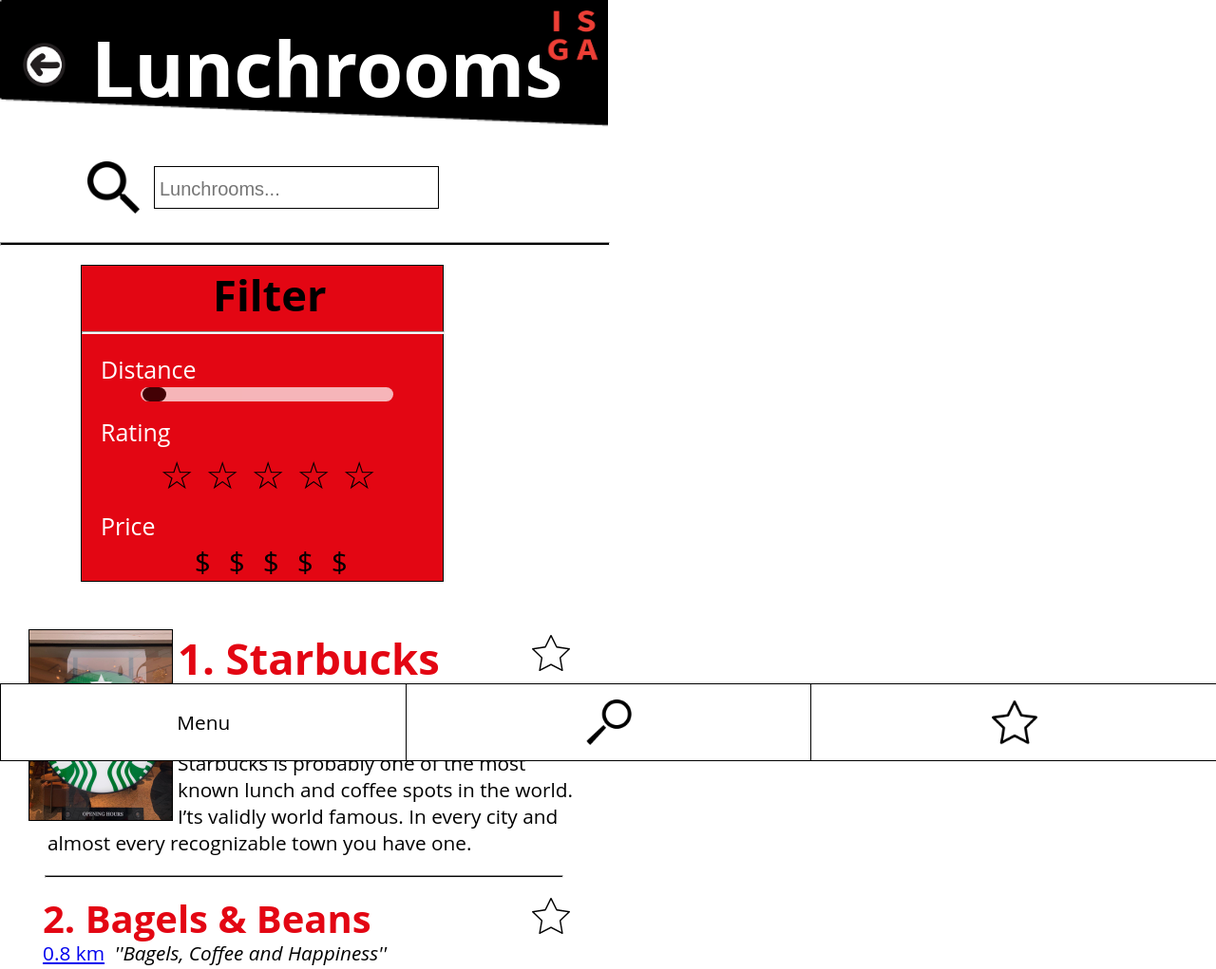
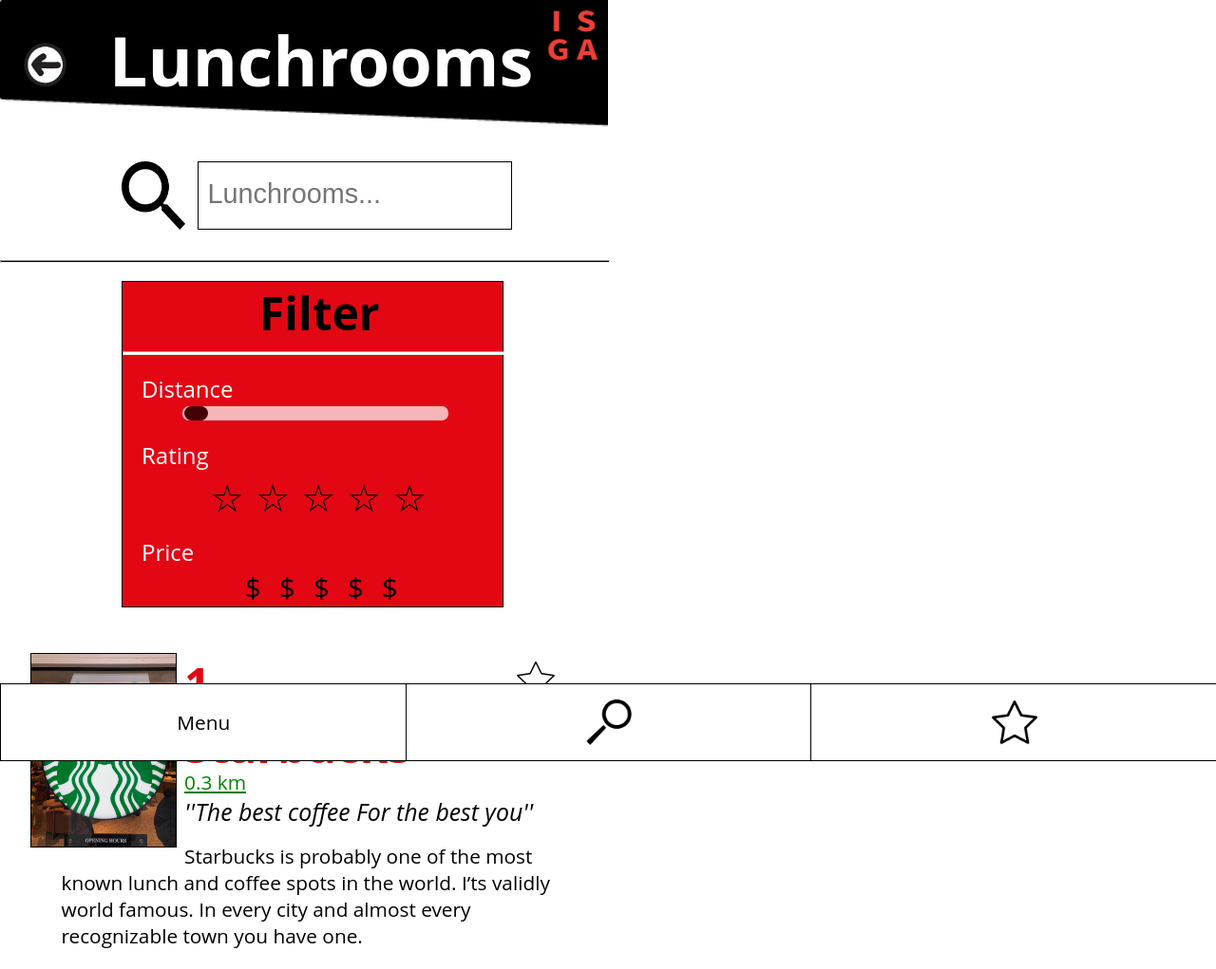
Before and after one commit to RonanDoeleman/internet-standaarden-website, a plain HTML site: page detail.html in a window 1280 px wide. Shown: the top 1021 px of the page at 95% size. Drawn offline with Linux system fonts and the light colour scheme.

Commit message:
css updates

```diff
--- a/css/styles.css
+++ b/css/styles.css
@@ -61,7 +61,7 @@ nav{
         height: auto;
       }
   h1{
-    font-size: 5em;
+    font-size: 4.5em;
     color: white;
     margin-left: auto;
     margin-right: auto;
@@ -74,7 +74,7 @@ nav{
     margin: 0;
     padding: 0 10px;
     color: #e30613;
-    font-size: 2.5em;
+    font-size: 2.9em;
     font-family: 'SourceSansPro-SemiBold',  'Open Sans', 'Helvetica Neue', sans-serif;
   }
 
@@ -149,33 +149,33 @@ p{
   height: auto;
   position: absolute;
   top: 2.6em;
-  left: 15px;
+  left: 1em;
 }
 
 .starbucks h2{
-  padding-right: 100px;
-  font-size: 1.2cm;
+  padding-right: 4em;
+  font-size: 3em;
 }
 img.starbuckslogo{
   float: left;
-  width: 150px;
+  width: 9.5em;
   height: auto;
-  margin-left: 30px;
+  margin-left: 2em;
   border: solid black 1px;
-  margin-right: 5px;
+  margin-right: 0.5em;
 }
 
 .starbucks p{
-  padding-left: 50px;
-  padding-right: 20px;
-  margin-bottom: 20px;
+  padding-left: 3.1em;
+  padding-right: 1.2em;
+  margin-bottom: 1.2em;
 }
 
 .favorieten{
   position: absolute;
-  right: 40px;
-  top: 5px;
-  width: 40px;
+  right: 3.5em;
+  top: 0.5em;
+  width: 2.5em;
   height: auto;
 }
 
@@ -186,18 +186,16 @@ img.starbuckslogo{
 }
 
 .lunchroompagina p{
-  margin-top: -5px;
+  margin-top: -0.4em;
 }
 
 .search-bar{
   display: flex;
-  align-items: center;
-  margin-bottom: 30px;
-  margin-top: 20px;
-}
-
-form{
-  padding-left: 92px;
+  margin-left: auto;
+  margin-right: auto;
+  width: 24em;
+  margin-bottom: 2em;
+  margin-top: 1.2em;
 }
 
 input{
@@ -206,51 +204,56 @@ input{
 }
 
 #zoekknop{
-  width: 55px;
+  width: 5em;
   border: none;
-  margin-right: 15px;
+  margin-right: 1em;
 }
 
 #naamlunchroom{
-  font-size: 25px;
-  width: 300px;
-  height: 45px;
-  padding: 5px;
+  font-size: 1.5em;
+  width: 20em;
+  height: 3em;
+  padding: 0.4em;
   border: solid black 1px;
 }
 
 ::placeholder{
-  font-size: 20px;
+  font-size: 1.2em;
 }
 
 hr{
   width: 100%;
-  height: 2px;
+  height: 0.1em;
   background-color: black;
-  margin-bottom: 20px;
+  margin-bottom: 1.2em;
 }
 
 .starbucks hr,
 .bagelsenbeans hr,
 .stach hr{
   width: 85%;
-  height: 1px;
+  height: 0.1em;
 }
 
 .bagelsenbeans p,
 .stach p,
 .vandobben p{
-  padding-left: 45px;
+  padding-left: 2.5em;
 }
 
 .bagelsenbeans h2,
 .stach h2,
 .vandobben h2{
-  padding-left: 45px;
+  padding-left: 1.2em;
+}
+
+.bagelsenbeans h2{
+  margin-bottom: 0.2em;
 }
 
 .vandobben{
-  margin-bottom: 20px;
+  margin-bottom: 3.3em;
+  margin-top: 1em;
 }
 
 .bagelsenbeans u,
@@ -270,25 +273,29 @@ hr{
 .bagelsenbeans i,
 .stach i,
 .vandobben i{
-  margin-left: 5px;
+  margin-left: 0.3em;
 }
 
 section.stach{
-  margin-bottom: -40px;
+  margin-bottom: -2.5em;
 }
 
 section.starbucks{
-  margin-bottom: -5px;
+  margin-bottom: -0.4em;
 }
 
 section.bagelsenbeans{
-  margin-bottom: -15px;
+  margin-bottom: -1em;
 }
 
 /* Starbucks Detail Pagina */
 
 .starbucksdetail h2{
-  font-size: 1.6cm;
+  font-size: 5em;
+}
+
+i{
+  font-size: 1.2em;
 }
 
 .starbucksdetail a:visited{
@@ -297,15 +304,15 @@ section.bagelsenbeans{
 
 #streep{
   width: 85%;
-  height: 0.5px;
+  height: 0.1em;
 }
 
 img.locatie{
-  width: 50px;
+  width: 3em;
   height: auto;
   position: relative;
-  top: -45px;
-  right: -80px;
+  top: -2.7em;
+  right: -5em;
 }
 
 .locatiebar p{
@@ -317,10 +324,10 @@ img.locatie{
 }
 .mooiester{
   position: absolute;
-  width: 50px;
+  width: 3em;
   height: auto;
-  top: -5px;
-  right: 120px;
+  top: -0.4em;
+  right: 8em;
 }
 
 .mooiester:hover{
@@ -330,52 +337,50 @@ img.locatie{
 }
 
 img.anzichtkaart {
- width: 50px;
+ width: 3em;
  height: auto;
  display: block;
  margin-left: auto;
  margin-right: auto;
  width: 75%;
- margin-bottom: 100px;
 }
 
 section.filter{
-  width: 380px;
+  width: 25em;
   border: 1px solid black;
-  margin-left: 85px;
+  margin-left: 8em;
   background: #e30613;
-  margin-bottom: 50px;
-  border-bottom: -100px;
+  margin-bottom: 3em;
 }
 
 section.filter h2{
-  padding-left: 138px;
+  padding-left: 3em;
   color: black;
-  font-size: 1.2cm;
+  font-size: 3em;
 }
 
 section.filter hr{
-  height: 1px;
+  height: 0.1em;
   background-color: white;
   color: white;
 }
 
 section.filter p{
-  margin-top: 10px;
-  font-size: 25px;
+  margin-top: 0.6em;
+  font-size: 1.5em;
   color: white;
-  margin-bottom: 0px;
+  margin-bottom: 0;
 }
 
 .slidecontainer {
   width: 100%;
-  margin-left: 60px;
+  margin-left: 3.8em;
 }
 
 .slider{
   -webkit-appearance:none;
   width: 70%;
-  border-radius: 10px;
+  border-radius: 0.5em;
   opacity: 0.7;
   transition: opacity 1s;
 }
@@ -434,9 +439,9 @@ section.filter p{
 /* favorieten pagina */
 
 h3{
-  font-size: 40px;
+  font-size: 2.5em;
   color: #e30613;
-  margin-bottom: -20px;
+  margin-bottom: -1.2em;
 }
 
 img.kroket{
```
